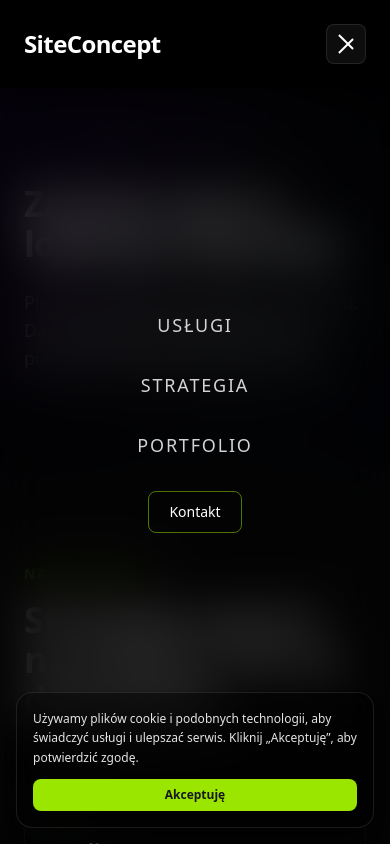
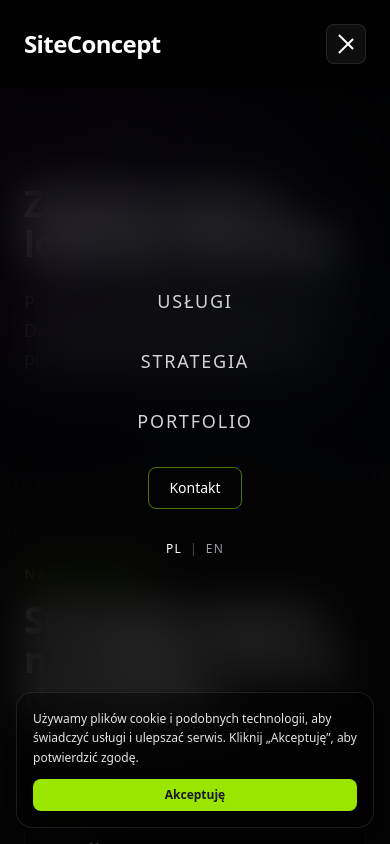
Before and after one commit to barblo4957/SiteConcept-portfolio, a Next.js app: page / in a window 390 px wide. Both pictures are taken after a click on the button "Otwórz menu". Shown: the top 844 px of the page. Built offline with nearby package versions, Linux system fonts and the light colour scheme.

Commit message:
feat: add Resend contact form + mobile language switcher

```diff
--- /dev/null
+++ b/app/api/contact/route.ts
@@ -0,0 +1,52 @@
+import { Resend } from "resend";
+import { NextResponse } from "next/server";
+
+const resend = new Resend(process.env.RESEND_API_KEY);
+
+export async function POST(request: Request) {
+  try {
+    const { name, email, message } = await request.json();
+
+    if (!name || !email || !message) {
+      return NextResponse.json({ error: "Wszystkie pola są wymagane." }, { status: 400 });
+    }
+
+    // 1. Powiadomienie do Ciebie
+    await resend.emails.send({
+      from: "Formularz SiteConcept <noreply@siteconcept.pl>",
+      to: process.env.CONTACT_EMAIL!,
+      subject: `📩 Nowa wiadomość od ${name}`,
+      html: `
+        <h2>Nowa wiadomość z formularza</h2>
+        <p><strong>Imię:</strong> ${name}</p>
+        <p><strong>Email:</strong> <a href="mailto:${email}">${email}</a></p>
+        <p><strong>Wiadomość:</strong></p>
+        <p>${message.replace(/\n/g, "<br>")}</p>
+      `,
+    });
+
+    // 2. Autoresponder do klienta
+    await resend.emails.send({
+      from: "Bartek | SiteConcept <noreply@siteconcept.pl>",
+      to: email,
+      subject: "Dziękuję za wiadomość — odezwę się wkrótce!",
+      html: `
+        <h2>Cześć ${name}! 👋</h2>
+        <p>Dziękuję za kontakt. Otrzymałem Twoją wiadomość i odezwę się
+        najczęściej w ciągu <strong>24 godzin</strong>.</p>
+        <p>Jeśli sprawa jest pilna, możesz napisać bezpośrednio na
+        <a href="mailto:hello@siteconcept.pl">hello@siteconcept.pl</a>.</p>
+        <br>
+        <p>Pozdrawiam,<br>
+        <strong>Bartek</strong><br>
+        SiteConcept — Nowoczesne strony internetowe<br>
+        <a href="https://siteconcept.pl">siteconcept.pl</a></p>
+      `,
+    });
+
+    return NextResponse.json({ ok: true });
+  } catch (error) {
+    console.error("Resend error:", error);
+    return NextResponse.json({ error: "Błąd serwera. Spróbuj ponownie później." }, { status: 500 });
+  }
+}
--- a/components/layout/Header.tsx
+++ b/components/layout/Header.tsx
@@ -222,6 +222,38 @@ export default function Header() {
           >
             {t("contact")}
           </motion.a>
+
+          <motion.div
+            custom={navLinks.length + 1}
+            initial="hidden"
+            animate={menuOpen ? "visible" : "hidden"}
+            variants={menuStagger}
+            className="flex items-center text-xs font-medium uppercase tracking-widest text-zinc-400"
+          >
+            <button
+              type="button"
+              onClick={() => {
+                setLocale("pl");
+                setMenuOpen(false);
+              }}
+              className={`transition-colors ${locale === "pl" ? "text-white" : "hover:text-white"}`}
+              aria-label="Przełącz na język polski"
+            >
+              PL
+            </button>
+            <span className="mx-2 text-zinc-600">|</span>
+            <button
+              type="button"
+              onClick={() => {
+                setLocale("en");
+                setMenuOpen(false);
+              }}
+              className={`transition-colors ${locale === "en" ? "text-white" : "hover:text-white"}`}
+              aria-label="Switch to English"
+            >
+              EN
+            </button>
+          </motion.div>
         </div>
       </motion.div>
     </>
--- a/components/sections/ContactSection.tsx
+++ b/components/sections/ContactSection.tsx
@@ -36,7 +36,7 @@ export default function ContactSection() {
     setIsSubmitting(true);
 
     try {
-      const res = await fetch("/api/send", {
+      const res = await fetch("/api/contact", {
         method: "POST",
         headers: { "Content-Type": "application/json" },
         body: JSON.stringify({ name: name.trim(), email: trimmedEmail, message: trimmedMessage }),
--- a/package.json
+++ b/package.json
@@ -16,6 +16,7 @@
     "next-intl": "^4.8.3",
     "react": "19.2.4",
     "react-dom": "19.2.4",
+    "resend": "^6.9.4",
     "tailwind-merge": "^3.5.0"
   },
   "devDependencies": {
```
Also changed, not shown: 1 other file (tests, documents, lock files or other folders).
